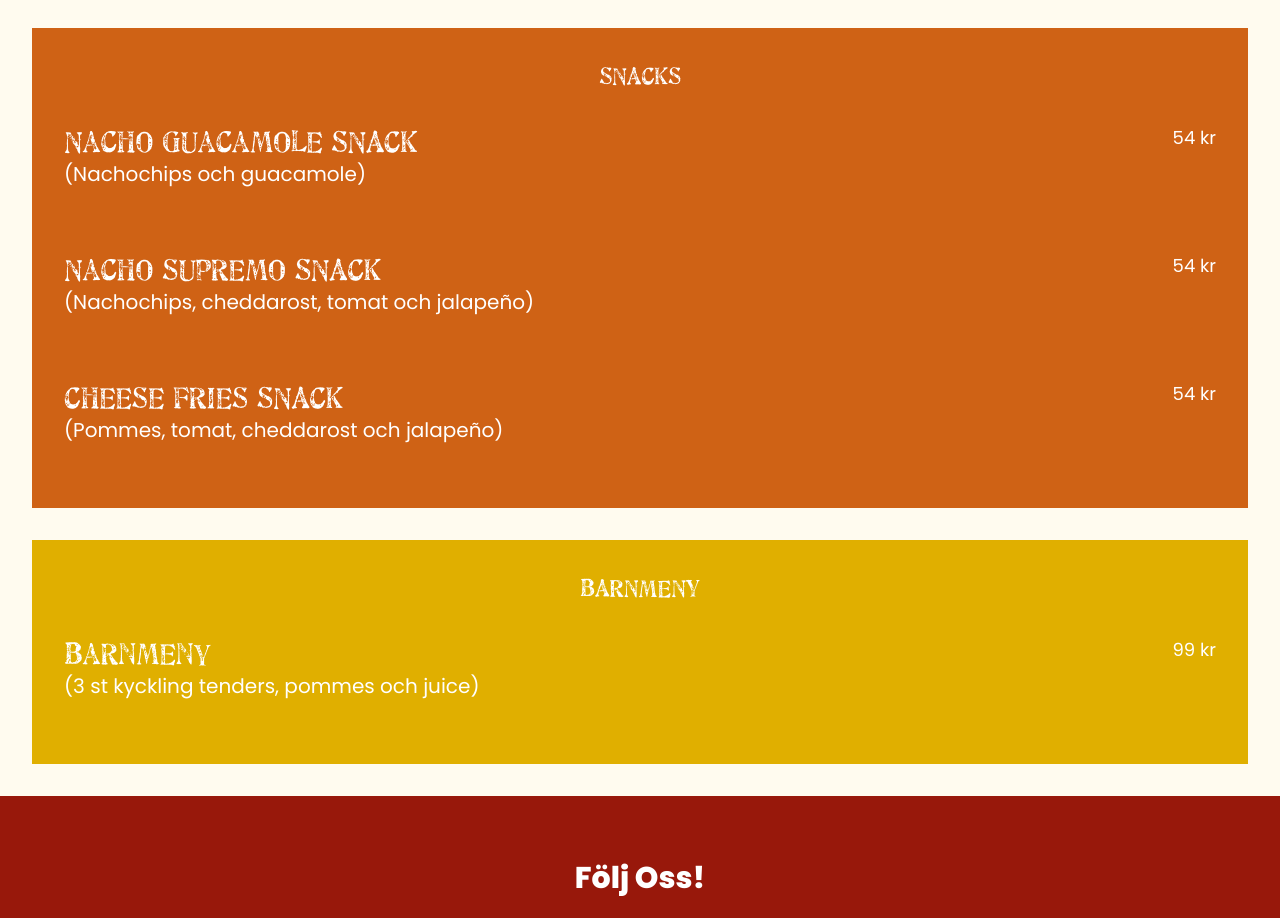
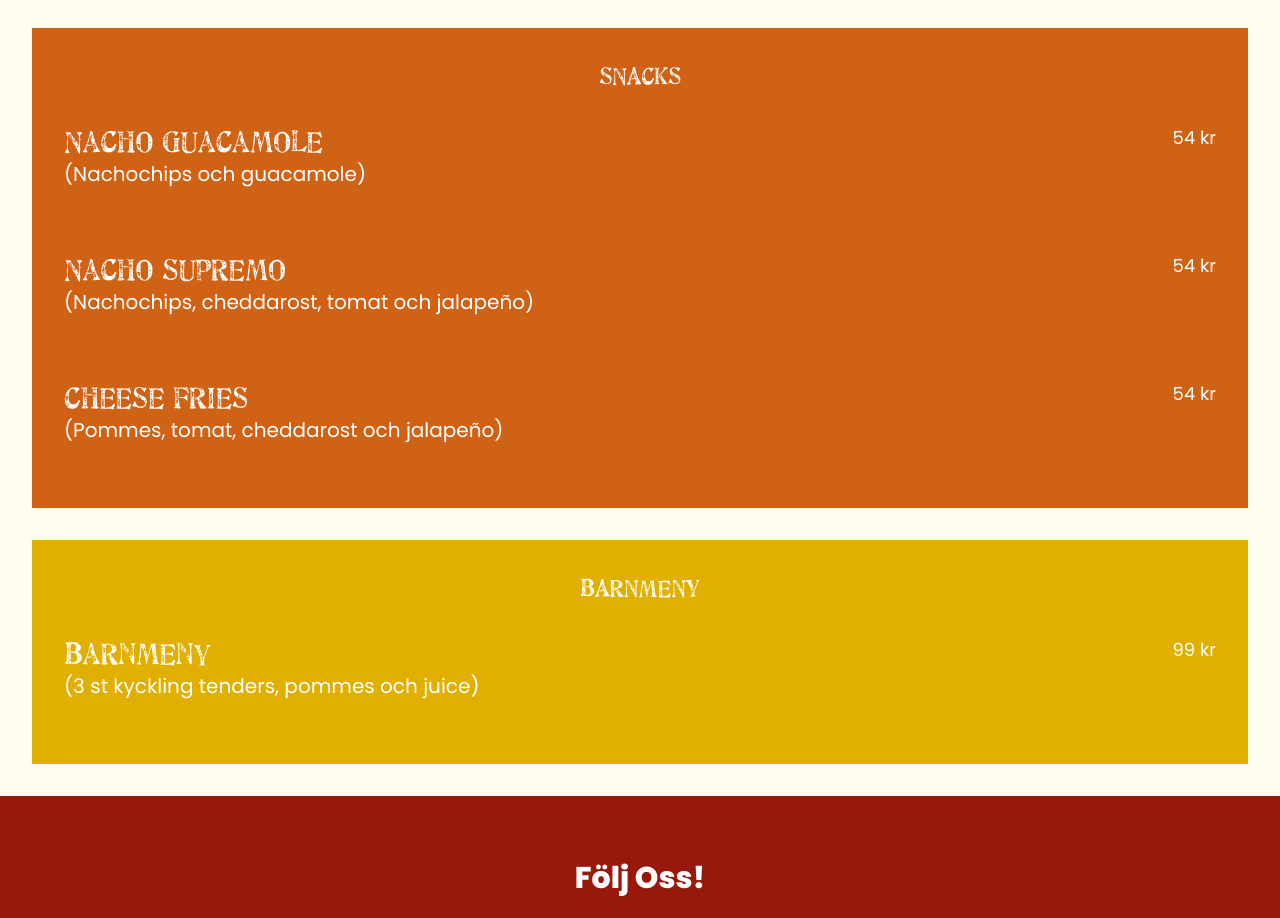
Before and after one commit to jmattaa/lafamilia, a React (Vite) app: page / in a window 1280 px wide. Shown: the part 2400-3318 px from the top of the page. Built offline with nearby package versions, Linux system fonts and the light colour scheme.

Commit message:
remove snack after snacks in menu

```diff
--- a/src/sections/menu.tsx
+++ b/src/sections/menu.tsx
@@ -54,7 +54,7 @@ const Menu = () => {
                     <div key={i} className="grid grid-cols-2 py-3 lg:py-8">
                         <div className="flex flex-col">
                             <h2 className="text-lg lg:text-3xl font-artistamp">
-                                {snack.name} SNACK
+                                {snack.name}
                             </h2>
                             <p className="text-sm lg:text-xl">
                                 ({snack.contents})
```
